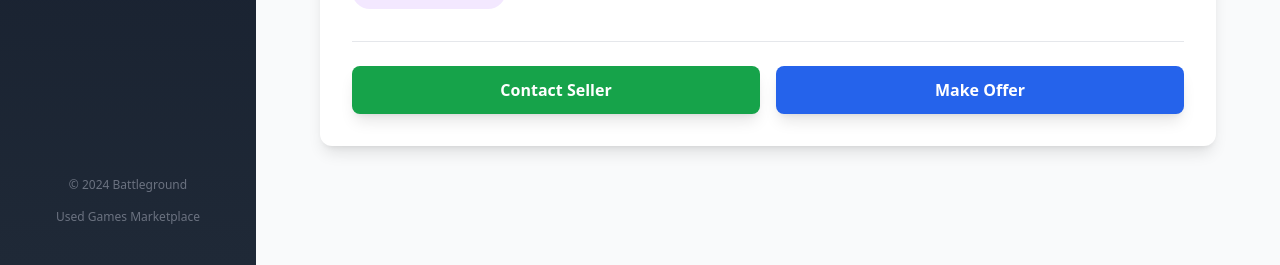
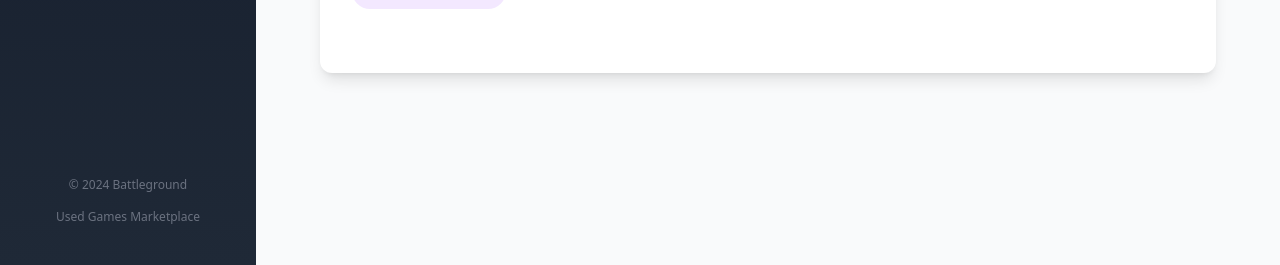
Before and after one commit to frenchdubliner/BattleGroundUsedGames, a Django app: template templates/games/game_detail.html in a window 1280 px wide. Shown: the part 615-880 px from the top of the page. Run offline with Django 5.2, Linux system fonts and the light colour scheme; the template is opened without the code that fills it, so the values that code supplies are empty; some libraries are stand-ins or nearby versions.

Commit message:
remove contact vendor and make offer

```diff
--- a/templates/games/game_detail.html
+++ b/templates/games/game_detail.html
@@ -151,23 +151,16 @@
                     {% endif %}
 
                     <!-- Action Buttons -->
-                    <div class="flex flex-col sm:flex-row gap-4 pt-6 border-t border-gray-200">
-                        {% if user.is_authenticated and user == game.user %}
+                    {% if user.is_authenticated and user == game.user %}
+                        <div class="flex flex-col sm:flex-row gap-4 pt-6 border-t border-gray-200">
                             <a href="{% url 'games:edit_game' game.id %}" class="flex-1 bg-blue-600 text-white py-3 px-6 rounded-lg font-semibold hover:bg-blue-700 transition-colors duration-200 text-center">
                                 Edit Game
                             </a>
                             <a href="{% url 'games:delete_game' game.id %}" class="flex-1 bg-red-600 text-white py-3 px-6 rounded-lg font-semibold hover:bg-red-700 transition-colors duration-200 text-center">
                                 Remove from Marketplace
                             </a>
-                        {% else %}
-                            <button class="flex-1 bg-green-600 text-white py-3 px-6 rounded-lg font-semibold hover:bg-green-700 transition-colors duration-200">
-                                Contact Seller
-                            </button>
-                            <button class="flex-1 bg-blue-600 text-white py-3 px-6 rounded-lg font-semibold hover:bg-blue-700 transition-colors duration-200">
-                                Make Offer
-                            </button>
-                        {% endif %}
-                    </div>
+                        </div>
+                    {% endif %}
                 </div>
             </div>
         </div>
```
